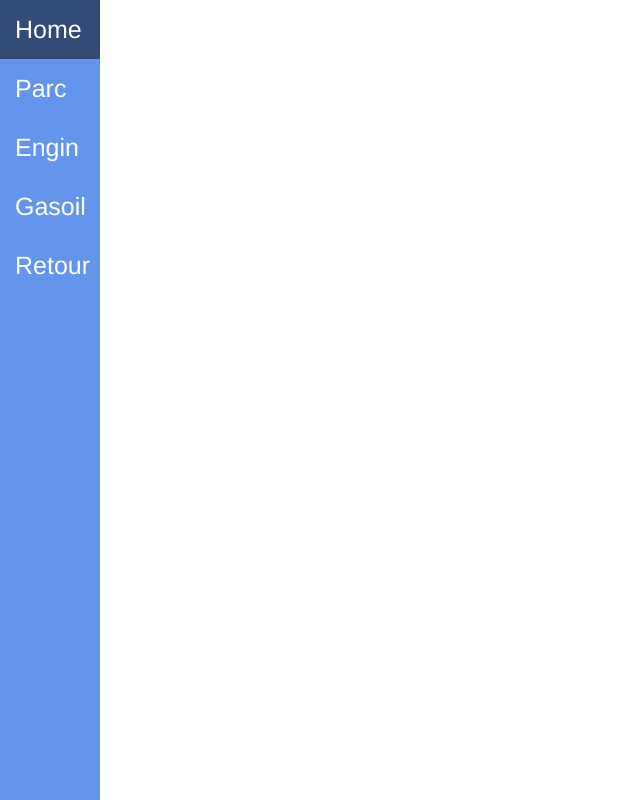
After one commit to ath140/parc, a PHP site: page /phpfiles/user.php in a window 1280 px wide. The commit adds this page. Shown: the whole page, without its empty margins (0-640 px from the left). Run offline with PHP 8.4, Linux system fonts and the light colour scheme.

Commit message:
user.php

```diff
--- /dev/null
+++ b/css/user.css
@@ -0,0 +1,25 @@
+*{
+    padding: 0;
+    margin: 0;
+}
+.navbar{
+    list-style: none;
+    display: block;
+    width: 100px;
+    height: 800px;
+    background-color: cornflowerblue;
+}
+ul li{
+    padding: 15px;
+    cursor:pointer;
+}
+a{
+    text-decoration: none;
+    font-size: 25px;
+    color:white;
+    font-family: 'Franklin Gothic Medium', 'Arial Narrow', Arial, sans-serif;
+}
+li:hover{
+    background-color: rgba(0, 0,0,0.5);
+
+}
--- /dev/null
+++ b/phpfiles/user.php
@@ -0,0 +1,20 @@
+<!DOCTYPE html>
+<html lang="en">
+<head>
+    <meta charset="UTF-8">
+    <meta name="viewport" content="width=device-width, initial-scale=1.0">
+    <link rel="stylesheet" href="/css/user.css"/>
+    <title>Document</title>
+</head>
+<body>
+    <div class="navbar">
+        <ul>
+            <li><a href="#" class="entree">Home</a></li>
+            <li><a href="#">Parc</a></li>
+            <li><a href="#">Engin</a></li>
+            <li><a href="#">Gasoil</a></li>
+            <li><a href="/index.html">Retour</a></li>
+        </ul>
+    </div>
+</body>
+</html>
```
Also changed, not shown: index.php (+21 -1 lines).
